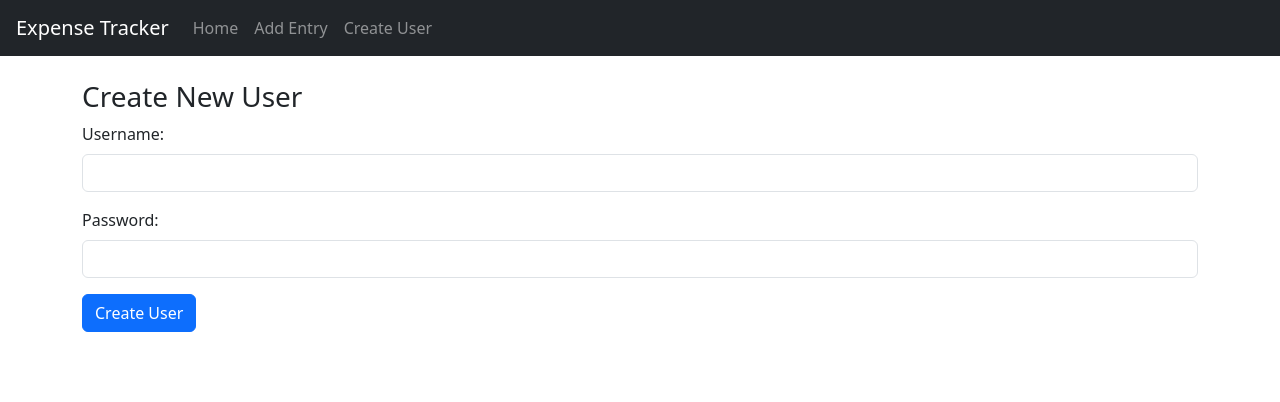
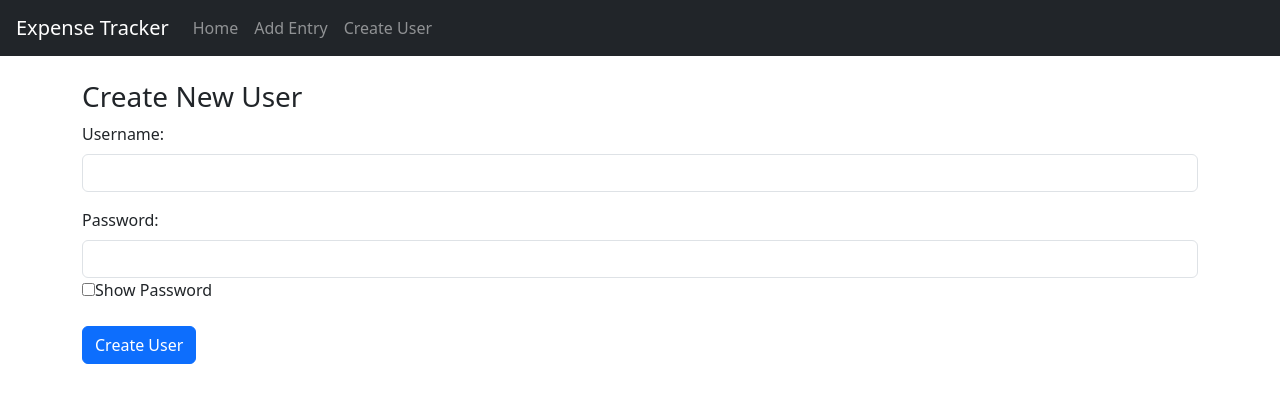
Before and after one commit to ruizbrian/Expense-Tracker, a React (Create React App) app in the folder frontend/: page /user in a window 1280 px wide. Shown: the top 402 px of the page. Built offline with nearby package versions, Linux system fonts and the light colour scheme.

Commit message:
show password option

```diff
--- a/frontend/src/components/create-user.component.js
+++ b/frontend/src/components/create-user.component.js
@@ -8,10 +8,13 @@ export default class CreateUser extends Component {
         this.onChangeUsername = this.onChangeUsername.bind(this);
         this.onChangePassword = this.onChangePassword.bind(this);
         this.onSubmit = this.onSubmit.bind(this);
+        this.onSubmit = this.onSubmit.bind(this);
+        this.togglePasswordVisibility = this.togglePasswordVisibility.bind(this);
 
         this.state = {
             username: "",
             password: "", // New state for password
+            showPassword: false,
             error: "",
         };
     }
@@ -70,6 +73,11 @@ export default class CreateUser extends Component {
                 this.setState({ username: "", password: "" });
             });
     }
+    togglePasswordVisibility() {
+        this.setState((prevState) => ({
+            showPassword: !prevState.showPassword,
+        }));
+    }
 
     render() {
         return (
@@ -92,12 +100,19 @@ export default class CreateUser extends Component {
                     <div className="form-group">
                         <label>Password: </label>
                         <input
-                            type="password"
+                            type={this.state.showPassword ? "text" : "password"}
                             required
                             className="form-control"
                             value={this.state.password}
                             onChange={this.onChangePassword}
                         />
+                        <label>
+                            <input
+                                type="checkbox"
+                                onChange={this.togglePasswordVisibility}
+                            />
+                            Show Password
+                        </label>
                     </div>
                     <div className="form-group">
                         <input
```
